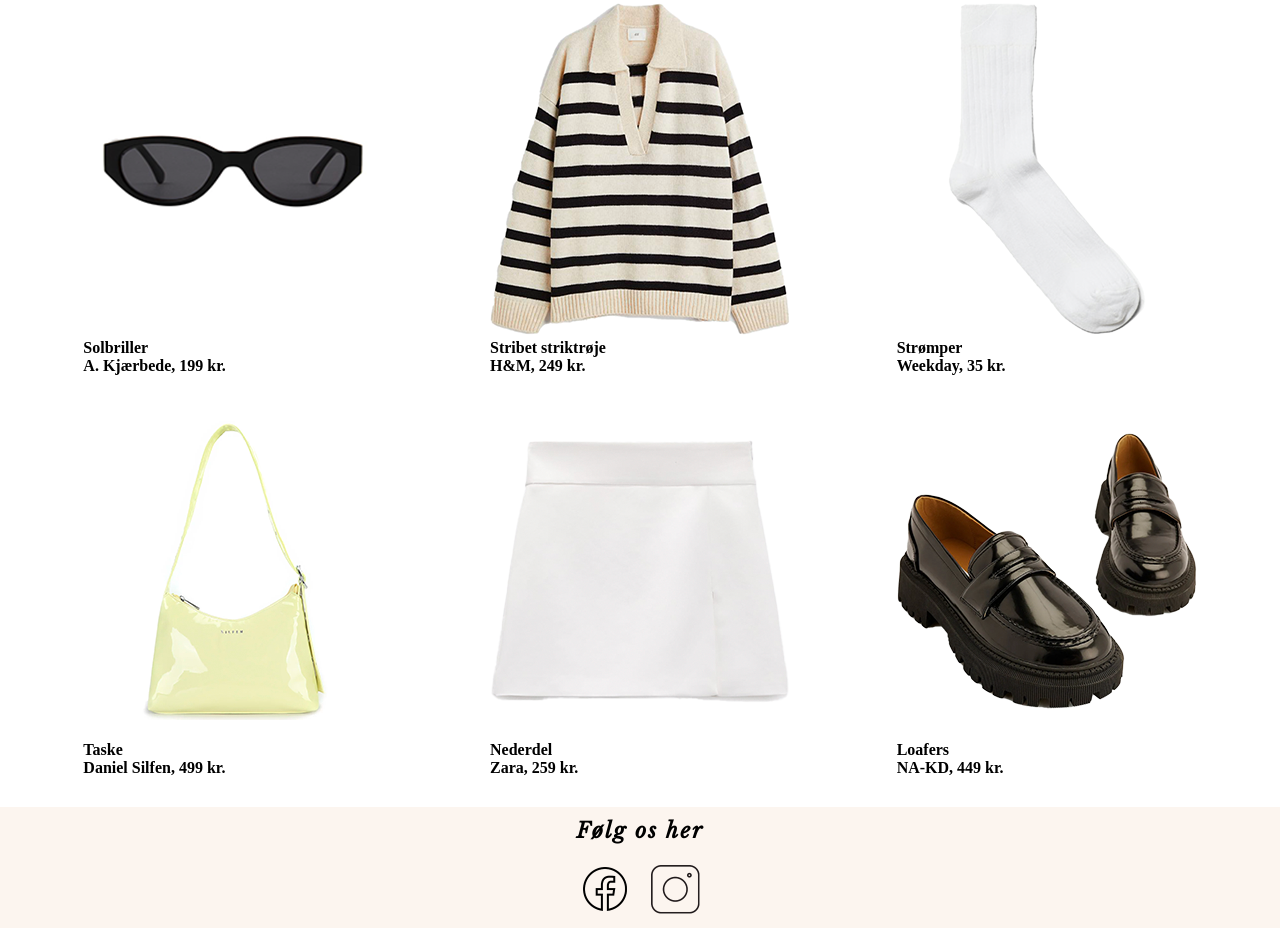
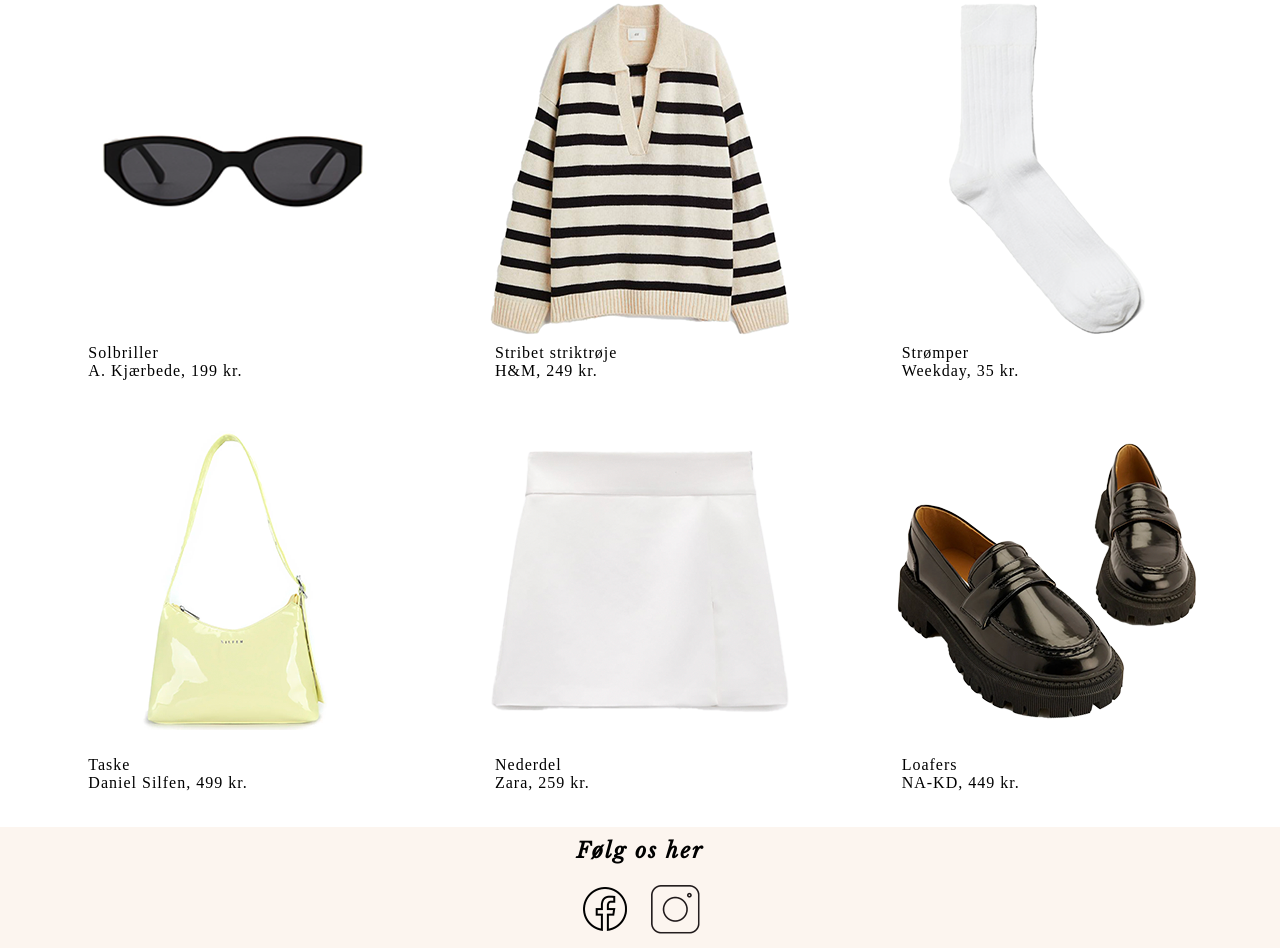
Before and after one commit to katrinebn/OnlineMagasin, a plain HTML site: page mode.html in a window 1280 px wide. Shown: the part 671-1619 px from the top of the page. Drawn offline with nearby package versions, Linux system fonts and the light colour scheme.

Commit message:
Get the look kodet færdig
Jeg har kodet Mode siden færdig og linket alt tøjet op til de sider det kan købes på

```diff
--- a/mode.html
+++ b/mode.html
@@ -43,35 +43,36 @@
 
         <section class="cardscontainermode">
             <div>
-                <img src="images/solbriller.png" alt="Solbriller">
-                <h4>Solbriller <br> A. Kjærbede, 199 kr.</h4>
+                <a href="https://akjaerbede.dk/vare/winnie-black/"><img src="images/solbriller.png" alt="Solbriller">
+                <h4>Solbriller <br> A. Kjærbede, 199 kr.</h4></a>
             </div>
 
             <div>
-                <img src="images/strib.png" alt="Stribet striktrøje">
-                <h4>Stribet striktrøje <br> H&M, 249 kr.</h4>
+                <a href="https://www2.hm.com/da_dk/productpage.1093199004.html"><img src="images/strib.png" alt="Stribet striktrøje">
+                <h4>Stribet striktrøje <br> H&M, 249 kr.</h4></a>
             </div>
 
             <div>
-                <img src="images/sok.png" alt="Strømper">
-                <h4>Strømper <br> Weekday, 35 kr.</h4>
+                <a href="https://www.weekday.com/en_dkk/women/socks/product.selma-socks-white.0294150004.html"><img src="images/sok.png" alt="Strømper">
+                <h4>Strømper <br> Weekday, 35 kr.</h4></a>
             </div>
         </section>
 
         <section class="cardscontainermode">
             <div>
-                <img src="images/taske.png" alt="Taske">
-                <h4>Taske <br> Daniel Silfen, 499 kr.</h4>
+                <a href="https://silfenstudio.com/collections/crossbody-bag-ulrikke-5/"><img src="images/taske.png" alt="Taske">
+                <h4>Taske <br> Daniel Silfen, 499 kr.</h4></a>
             </div>
 
             <div>
-                <img src="images/nederdel.png" alt="Nederdel">
-                <h4>Nederdel <br> Zara, 259 kr.</h4>
+                <a href="https://www.zara.com/dk/da/buksenederdel-med-slids-p02291888.html?v1=192693397&v2=2113840
+                "><img src="images/nederdel.png" alt="Nederdel">
+                <h4>Nederdel <br> Zara, 259 kr.</h4></a>
             </div>
 
             <div>
-                <img src="images/sko.png" alt="Loafers">
-                <h4>Loafers <br> NA-KD, 449 kr.</h4>
+                <a href="https://www.na-kd.com/dk/alle-kategorier/kraftige-retroloafers-sort-1055-001025-0002?CountryCode=DNK&utm_source=google&utm_medium=cpc&utm_campaign=dk-css-shopping-smart-GS1055-001025-0002-646&ssr=on&dfw_tracker=30167-913878&shopping_id_click=1055-001025-0002-646&CountryCode=DNK&utm_source=google&utm_medium=cpc&utm_campaign=dk-css-shopping-smart-GS&gclid=CjwKCAjwkaSaBhA4EiwALBgQaPd_V2Y7BU-eB0r_G1ERLeV5nBaLoYOxXTSJaXPL0FRAz4lLIy73FxoC4SkQAvD_BwE"><img src="images/sko.png" alt="Loafers">
+                <h4>Loafers <br> NA-KD, 449 kr.</h4></a>
             </div>
         </section>
     </main>
--- a/styles.css
+++ b/styles.css
@@ -68,6 +68,7 @@ h1{
     /*Centrering ved hjælp af side margins*/
 }
 
+
 /*DE TRE CARDSCONTAINERS*/
 .cardscontainer{
     min-width: 1100px;
@@ -101,6 +102,11 @@ h1{
     line-height: 25px;
     margin: 5px;
     letter-spacing: 1px;
+}
+
+.cardscontainer a{
+    text-decoration: none;
+    color: black;
 }
 
 
@@ -161,9 +167,14 @@ article h1{
     margin: 30px;
 }
 
-.cardscontainer div h4{
-    font-size: 16pt;
-    font-weight:bold;
+.cardscontainermode div h4{
+    font-size: 12pt;
+    font-weight:normal;
     margin: 5px;
     letter-spacing: 1px;
 }
+
+.cardscontainermode a{
+    text-decoration: none;
+    color: black;
+}
```
Also changed, not shown: index.html (+6 -6 lines).
